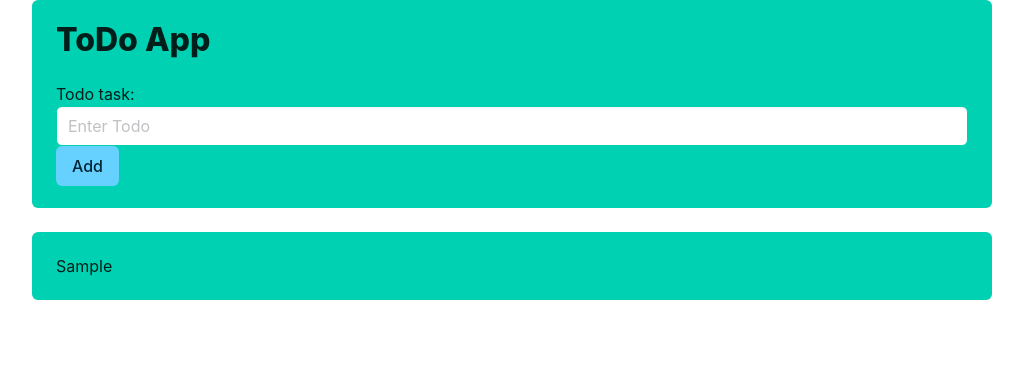
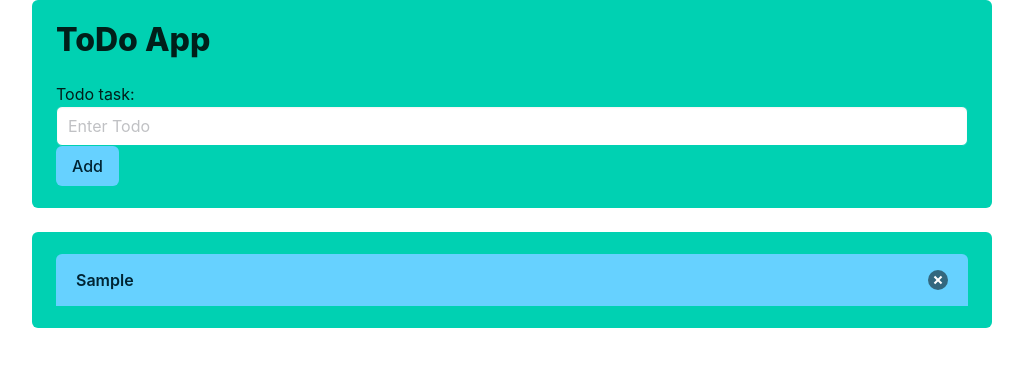
Before and after one commit to kiminzajnr/django_todo_app, a Django app: page / in a window 1280 px wide. Shown: the top 367 px of the page, without its empty margins (128-1151 px from the left). Run offline with Django 4.2, Linux system fonts and the light colour scheme; tables that the repository leaves empty hold one stand-in row (values such as "Sample post").

Commit message:
add bulma style for delete

```diff
--- a/ToDo/templates/ToDo/index.html
+++ b/ToDo/templates/ToDo/index.html
@@ -12,7 +12,7 @@
             <h1 class="title">ToDo App</h1>
             <form method="post">
                 {% csrf_token %}
-                {{ form.as_p }}
+                {{ form.as_table }}
                 <button class = "button is-info" type="submit">Add</button>
             </form>
 
@@ -23,7 +23,17 @@
             <div class="notification is-primary">
                 <ul>
                     {% for task in tasks %}
-                        <li>{{ task }}</li>
+                    <article class="message is-info">
+                        <div class="message-header">
+                            <p>{{ task }}</p>
+                            <form action="{% url 'ToDo:delete_task' task.id %}" method="post">
+
+                                {% csrf_token %}
+                                <button class="delete" aria-label="delete"></button>
+                            </form>
+
+                        </div>
+                    </article>
                     {% endfor %}
                 </ul>
             </div>
```
